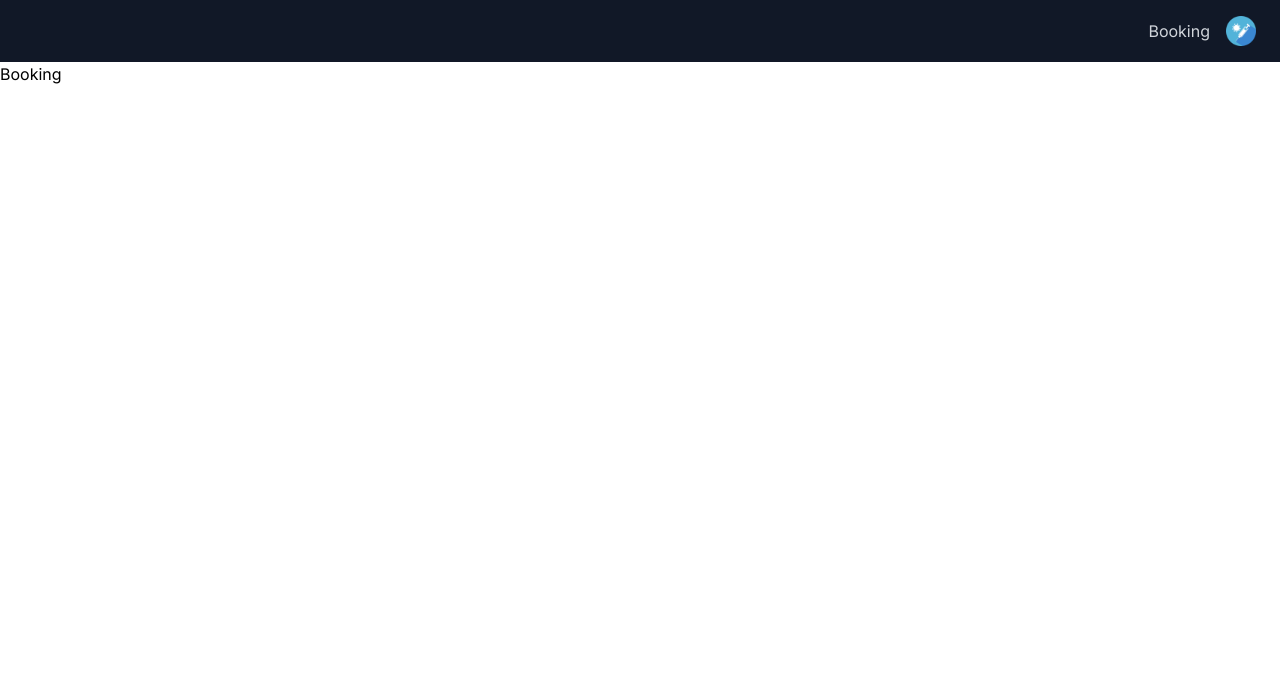
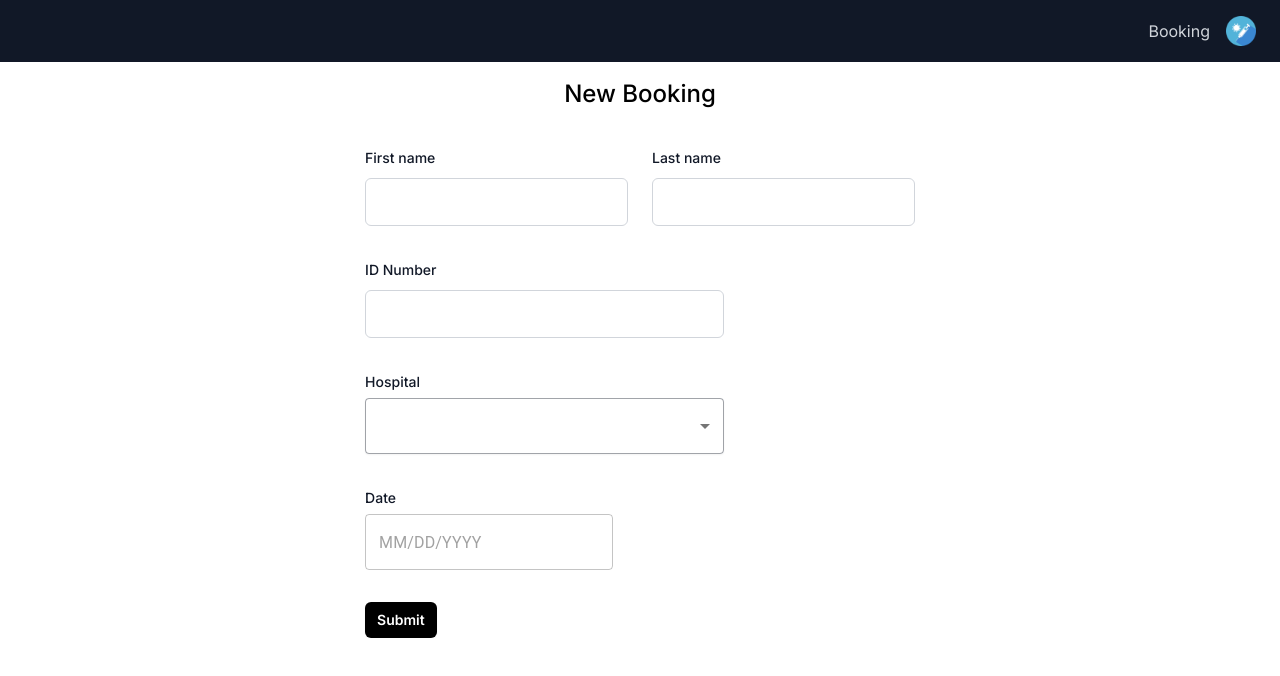
Before and after one commit to AunchisaS/VaccineBookApp, a Next.js app: page /booking in a window 1280 px wide. Shown: the top 676 px of the page. Built offline with nearby package versions, Linux system fonts and the light colour scheme.

Commit message:
Assignment05

```diff
--- a/package.json
+++ b/package.json
@@ -9,9 +9,14 @@
     "lint": "next lint"
   },
   "dependencies": {
+    "@emotion/react": "^11.11.1",
+    "@emotion/styled": "^11.11.0",
+    "@mui/material": "^5.14.9",
+    "@mui/x-date-pickers": "^6.13.0",
     "@types/node": "20.5.4",
     "@types/react": "18.2.21",
     "@types/react-dom": "18.2.7",
+    "dayjs": "^1.11.9",
     "next": "13.4.19",
     "react": "18.2.0",
     "react-dom": "18.2.0",
--- a/src/app/booking/page.tsx
+++ b/src/app/booking/page.tsx
@@ -1,7 +1,12 @@
+import FormBookReservation from "@/components/FormBookReservation";
+
 export default function Booking(){
     return(
-        <main>
-            <div>Booking</div>
+        <main className="w-[100%] flex flex-col items-center space-y-4">
+            <div className="text-2xl mt-4 font-medium ">New Booking</div>
+            <div className="w-fit space-y-1">
+                <FormBookReservation/>
+            </div>
         </main>
     );
 }
--- /dev/null
+++ b/src/components/FormBookReservation.tsx
@@ -0,0 +1,131 @@
+"use client";
+import { DatePicker } from "@mui/x-date-pickers";
+import { LocalizationProvider } from "@mui/x-date-pickers/LocalizationProvider";
+import { AdapterDayjs } from "@mui/x-date-pickers/AdapterDayjs";
+import {
+  Select,
+  MenuItem,
+  FormControl,
+  InputLabel,
+  Grid,
+  TextField,
+} from "@mui/material";
+
+export default function FormBookReservation() {
+  return (
+    // name-surname
+    <div className="mt-5 grid grid-cols-1 gap-x-6 gap-y-8 sm:grid-cols-6">
+      <div className="sm:col-span-3">
+        <label
+          htmlFor="first-name"
+          className="block text-sm font-medium leading-6 text-gray-900"
+        >
+          First name
+        </label>
+        <div className="mt-2">
+          <input
+            type="text"
+            name="first-name"
+            id="first-name"
+            autoComplete="given-name"
+            className="block min-h-[3rem] w-full px-3 py-2 rounded-md border border-gray-300 placeholder-gray-400
+            focus:ring-indigo-600 focus:border-indigo-600 sm:text-sm sm:leading-6"
+          />
+        </div>
+      </div>
+
+      <div className="sm:col-span-3">
+        <label
+          htmlFor="last-name"
+          className="block text-sm font-medium leading-6 text-gray-900"
+        >
+          Last name
+        </label>
+        <div className="mt-2">
+          <input
+            type="text"
+            name="last-name"
+            id="last-name"
+            autoComplete="family-name"
+            className="block min-h-[3rem] w-full px-3 py-2 rounded-md border border-gray-300 placeholder-gray-400
+            focus:ring-indigo-600 focus:border-indigo-600 sm:text-sm sm:leading-6"
+          />
+        </div>
+      </div>
+      {/* ID Number */}
+      <div className="sm:col-span-4">
+        <label
+          htmlFor="IDNumber"
+          className="block text-sm font-medium leading-6 text-gray-900"
+        >
+          ID Number
+        </label>
+        <div className="mt-2">
+          <input
+            id="IDNumber"
+            name="IDnumber"
+            type="string"
+            className="block min-h-[3rem] w-full px-3 py-2 rounded-md border border-gray-300 placeholder-gray-400
+            focus:ring-indigo-600 focus:border-indigo-600 sm:text-sm sm:leading-6"
+          />
+        </div>
+      </div>
+
+      <div className="sm:col-span-4">
+        <label
+          htmlFor="hospital"
+          className="block text-sm font-medium leading-6 text-gray-900"
+        >
+          Hospital
+        </label>
+        <div className="mt-1 ">
+          <FormControl fullWidth>
+            <InputLabel id="location-label" className="sr-only">
+              Hospital
+            </InputLabel>
+            <Select
+              name="location"
+              labelId="location-label"
+              id="location"
+              inputProps={{ "aria-label": "Hospital" }}
+              variant="outlined"
+              className="block w-full rounded-md border-0 text-gray-900 shadow-sm ring-1 ring-inset ring-gray-300
+              focus:ring-2 focus:ring-inset focus:ring-indigo-600  sm:text-sm sm:leading-6"
+            >
+              <MenuItem value="CU">Chulalongkorn Hospital</MenuItem>
+              <MenuItem value="RJ">Rajavithi Hospital</MenuItem>
+              <MenuItem value="TU">Thammasat University Hospital</MenuItem>
+            </Select>
+          </FormControl>
+        </div>
+        </div>
+
+        {/* Date Picker */}
+        <div className="sm:col-span-6">
+            <label
+                htmlFor="Date"
+                className="block text-sm font-medium leading-6 text-gray-900"
+            >
+                Date
+            </label>
+            <div className="mt-1">
+
+            <LocalizationProvider dateAdapter={AdapterDayjs}>
+                <DatePicker className="bg-white rounded-md border border-gray-300
+                focus:ring-indigo-600 focus:border-indigo-600 sm:text-sm sm:leading-8" />
+            </LocalizationProvider>
+            </div>
+        </div>
+
+        <button
+          type="submit"
+          className="rounded-md bg-black px-3 py-2 text-sm font-semibold text-white shadow-sm hover:bg-indigo-500
+          focus-visible:outline focus-visible:outline-2 focus-visible:outline-offset-2 focus-visible:outline-indigo-600"
+        >
+          Submit
+        </button>
+      </div>
+
+
+  );
+}
--- /dev/null
+++ b/src/components/InteractiveCard.tsx
@@ -0,0 +1,20 @@
+'use client'
+export default function InteractiveCard({children}:{children:React.ReactNode}){
+    function onCardMouseAction(event:React.SyntheticEvent){
+        if(event.type=='mouseover'){
+            event.currentTarget.classList.remove('shadow-lg','bg-white')
+            event.currentTarget.classList.add('shadow-2xl','bg-neutral-200')
+        }
+        else{
+            event.currentTarget.classList.remove('shadow-2xl', 'bg-neutral-200')
+            event.currentTarget.classList.add('shadow-lg','bg-white')
+        }
+    }
+    return (
+        <div className="w-1/4 h-[360px] rounded-lg shadow-lg bg-white overflow-hidden"
+        onMouseOver={(e)=>onCardMouseAction(e)}
+        onMouseOut={(e)=>onCardMouseAction(e)}>
+            {children}
+        </div>
+    );
+}
--- a/src/components/ProductCard.tsx
+++ b/src/components/ProductCard.tsx
@@ -1,9 +1,9 @@
 import Link from 'next/link';
 import Image from 'next/image';
-
+import InteractiveCard from './InteractiveCard';
 export default function ProductCard({ hospName, hospLoc, hospTel, hospLink, imgSrc }: { hospName: string, hospLoc: string, hospTel: string, hospLink: string, imgSrc: string }) {
     return (
-        <div className="w-1/4 h-[360px] rounded-lg shadow-lg overflow-hidden">
+        <InteractiveCard>
             <div className="w-full h-[60%] relative rounded-t-lg">
                 <Image
                     src={imgSrc}
@@ -20,6 +20,6 @@ export default function ProductCard({ hospName, hospLoc, hospTel, hospLink, imgS
                     <Link href={hospLink} className="text-blue-600 hover:underline">รายละเอียดเพิ่มเติม</Link>
                 </div>
             </div>
-        </div>
+        </InteractiveCard>
     );
 }
```
Also changed, not shown: 1 other file (tests, documents, lock files or other folders).
